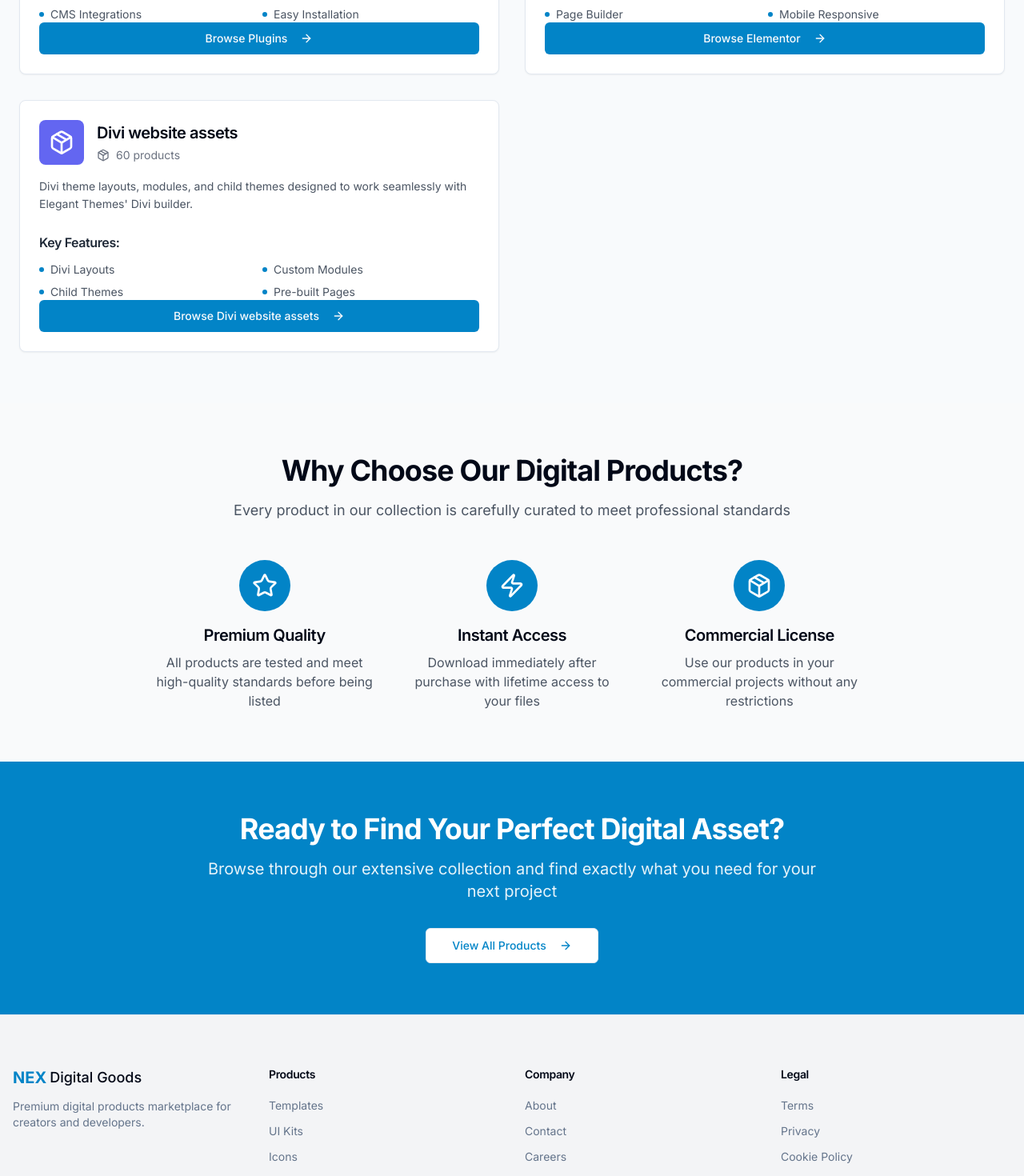
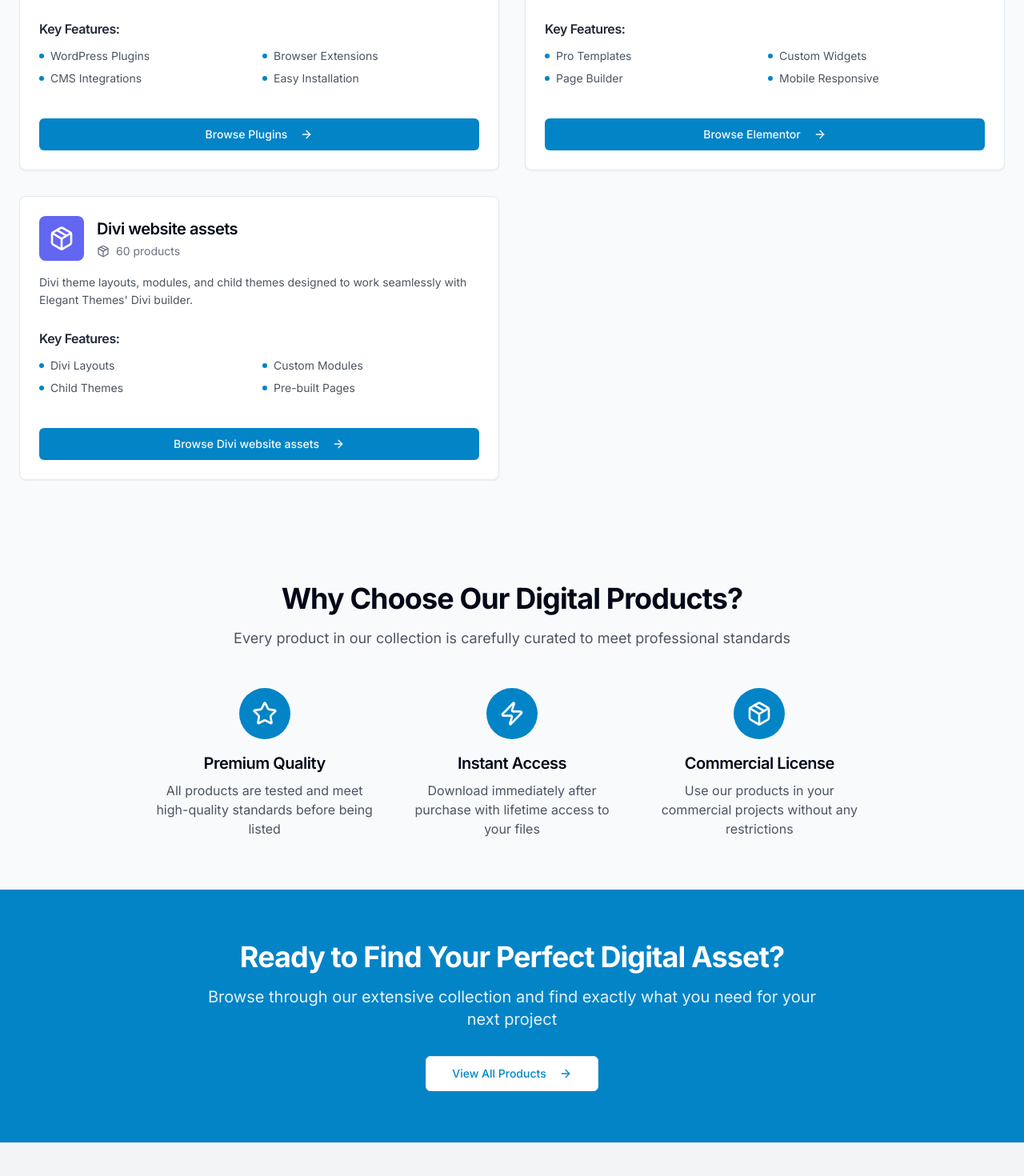
Before and after one commit to Adnanwebguy1996/nex-goods-emporium, a React (Vite) app: page /categories in a window 1280 px wide. Shown: the part 1780-3250 px from the top of the page at 80% size. Built offline with nearby package versions, Linux system fonts and the light colour scheme.

Commit message:
Add spacing between buttons
Added spacing to the buttons on the Categories page.

```diff
--- a/src/pages/Categories.tsx
+++ b/src/pages/Categories.tsx
@@ -168,12 +168,14 @@ const Categories = () => {
                         </div>
                       </div>
 
+                      <div className="pt-4">
                         <Link to={`/products?category=${encodeURIComponent(category)}`}>
                           <Button className="w-full bg-nex-600 hover:bg-nex-700 group">
                             Browse {category}
                             <ArrowRight className="ml-2 h-4 w-4 group-hover:translate-x-1 transition-transform" />
                           </Button>
                         </Link>
+                      </div>
                     </CardContent>
                   </Card>
                 );
@@ -238,12 +240,14 @@ const Categories = () => {
               <p className="text-xl mb-8 text-white/90">
                 Browse through our extensive collection and find exactly what you need for your next project
               </p>
+              <div className="flex justify-center">
                 <Link to="/products">
                   <Button size="lg" variant="outline" className="bg-white text-nex-600 hover:bg-gray-100">
                     View All Products
                     <ArrowRight className="ml-2 h-5 w-5" />
                   </Button>
                 </Link>
+              </div>
             </div>
           </div>
         </section>
```
Lines whose indentation alone changed are shown as unchanged.
